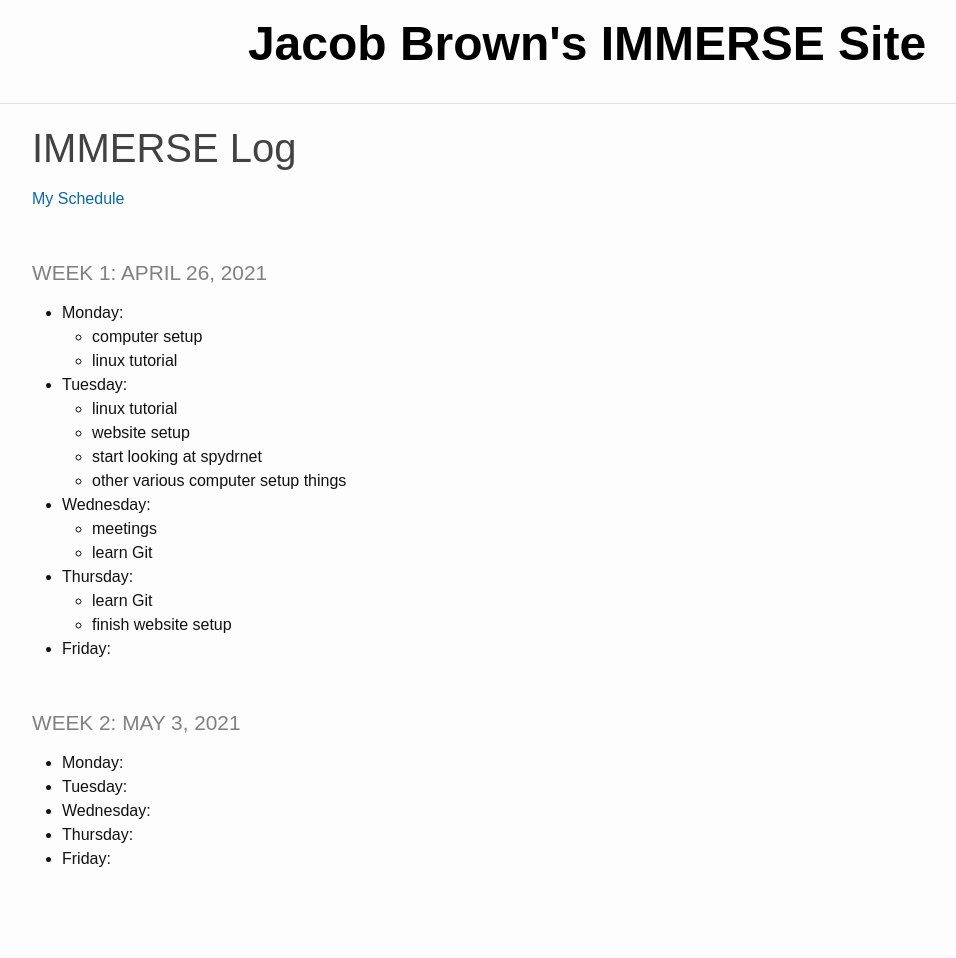
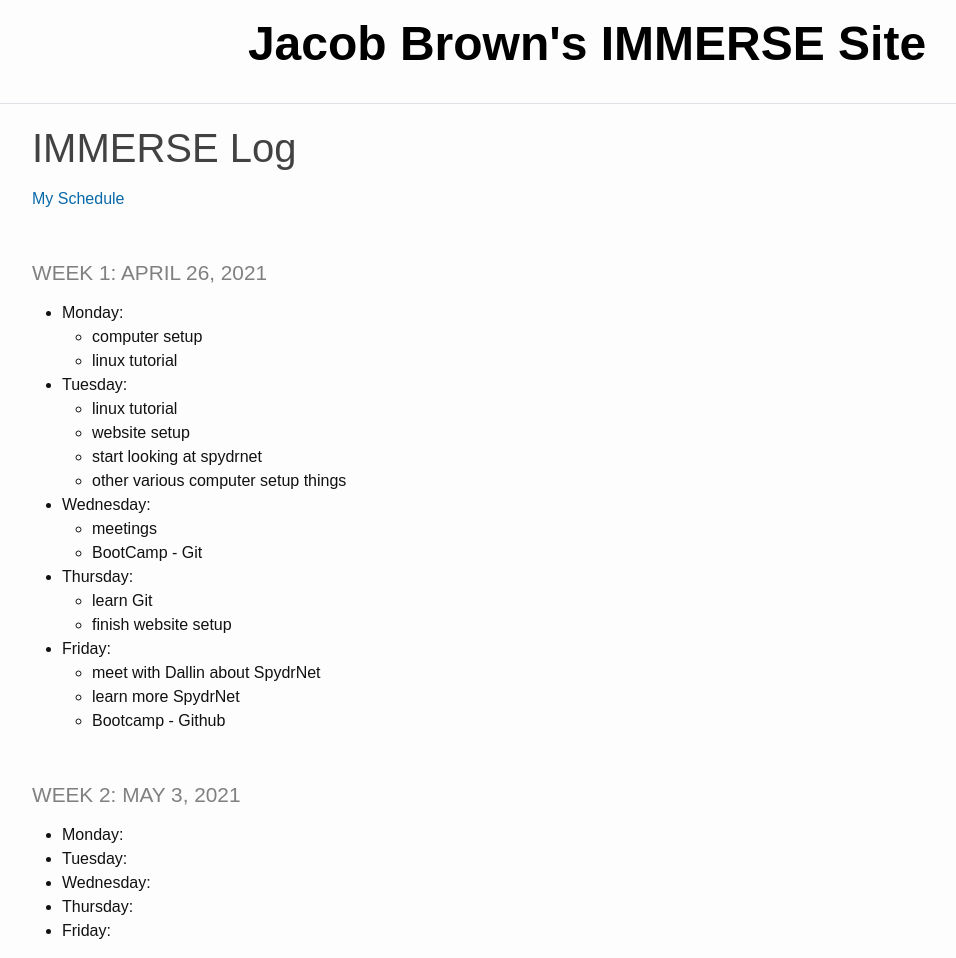
Before and after one commit to jacobdbrown4/jacob_brown, a Jekyll site: the page built from _pages/log.md, in a window 1280 px wide and 958 px high. Shown: the whole window, without its empty margins (53-1009 px from the left). Built offline with Jekyll 4.4.1, drawn with Linux system fonts in a browser that asks for light colours.

Commit message:
updated log

```diff
--- a/_pages/log.md
+++ b/_pages/log.md
@@ -17,11 +17,14 @@ title: IMMERSE Log
   * other various computer setup things
 * **Wednesday**:
   * meetings
-  * learn Git
+  * BootCamp - Git
 * **Thursday**:
   * learn Git
   * finish website setup
 * **Friday**:
+  * meet with Dallin about SpydrNet
+  * learn more SpydrNet
+  * Bootcamp - Github
 
 ### Week 2: May 3, 2021
 * **Monday**:
```
